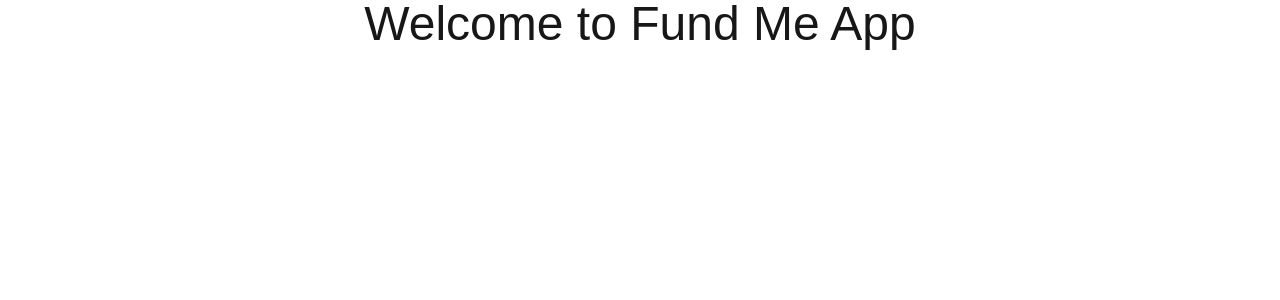
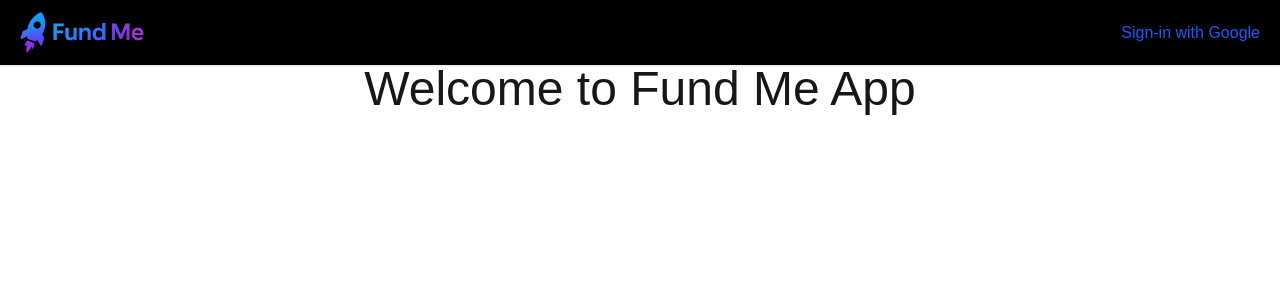
Before and after one commit to commited-dev/fund-me, a Next.js app: page / in a window 1280 px wide. Shown: the top 300 px of the page. Built offline with nearby package versions, Linux system fonts and the light colour scheme; no server answers.

Commit message:
feat(auth): create basic authentification using OAuth

```diff
--- /dev/null
+++ b/app/(root)/layout.tsx
@@ -0,0 +1,11 @@
+import { ReactNode } from 'react';
+import Navbar from '@/components/navbar';
+
+export default function Layout({ children }: Readonly<{ children: ReactNode }>) {
+  return (
+    <main className="font-work-sans">
+      <Navbar />
+      {children}
+    </main>
+  );
+}
--- /dev/null
+++ b/app/api/auth/[...nextauth]/route.ts
@@ -0,0 +1,2 @@
+import { handlers } from '@/auth'; // Referring to the auth.ts we just created
+export const { GET, POST } = handlers;
--- /dev/null
+++ b/auth.ts
@@ -0,0 +1,23 @@
+import NextAuth from 'next-auth';
+import Google from 'next-auth/providers/google';
+import { type Session } from 'next-auth';
+import { type JWT } from 'next-auth/jwt';
+
+// eslint-disable-next-line @typescript-eslint/ban-ts-comment
+// @ts-ignore
+export const { handlers, auth, signIn, signOut } = NextAuth({
+  providers: [
+    Google({
+      clientId: process.env.AUTH_GOOGLE_ID!,
+      clientSecret: process.env.AUTH_GOOGLE_SECRET!,
+    }),
+  ],
+  callbacks: {
+    async session({ session, token }: { session: Session; token: JWT }) {
+      if (session.user) {
+        session.user.id = token.sub;
+      }
+      return session;
+    },
+  },
+});
--- /dev/null
+++ b/components/navbar.tsx
@@ -0,0 +1,37 @@
+import Link from 'next/link';
+import Image from 'next/image';
+import { auth } from '@/auth';
+import SignIn from '@/components/sign-in';
+import SignOut from '@/components/sign-out';
+
+const Navbar = async () => {
+  const session = await auth();
+
+  return (
+    <header className="px-5 py-3 bg-black shadow-sm font-work-sans">
+      <nav className="flex items-center justify-between">
+        <Link href="/">
+          <Image src="/logo.png" alt="Logo" width={124} height={24} />
+        </Link>
+        <div className="flex items-center gap-5 text-blue-600">
+          {session && session?.user ? (
+            <>
+              <Link href="/startup/create">
+                <span>Create</span>
+              </Link>
+              <SignOut />
+
+              <Link href={`/user/${session?.id}`}>
+                <span>{session?.user?.name}</span>
+              </Link>
+            </>
+          ) : (
+            <SignIn />
+          )}
+        </div>
+      </nav>
+    </header>
+  );
+};
+
+export default Navbar;
--- /dev/null
+++ b/components/sign-in.tsx
@@ -0,0 +1,14 @@
+import { signIn } from '@/auth';
+
+export default function SignIn() {
+  return (
+    <form
+      action={async () => {
+        'use server';
+        await signIn('google');
+      }}
+    >
+      <button type="submit">Sign-in with Google</button>
+    </form>
+  );
+}
--- /dev/null
+++ b/components/sign-out.tsx
@@ -0,0 +1,14 @@
+import { signOut } from '@/auth';
+
+export default function SignOut() {
+  return (
+    <form
+      action={async () => {
+        'use server';
+        await signOut({ redirectTo: '/' });
+      }}
+    >
+      <button type="submit">Sign-Out</button>
+    </form>
+  );
+}
--- /dev/null
+++ b/next-auth.d.ts
@@ -0,0 +1,10 @@
+declare module 'next-auth' {
+  interface Session {
+    user?: {
+      id?: string;
+      name?: string | null;
+      email?: string | null;
+      image?: string | null;
+    };
+  }
+}
--- a/package.json
+++ b/package.json
@@ -13,6 +13,7 @@
   },
   "dependencies": {
     "next": "15.5.4",
+    "next-auth": "^5.0.0-beta.29",
     "react": "19.1.0",
     "react-dom": "19.1.0"
   },
```
Also changed, not shown: app/(root)/page.tsx (renamed from app/page.tsx), public/logo.png, 1 other file (tests, documents, lock files or other folders).
